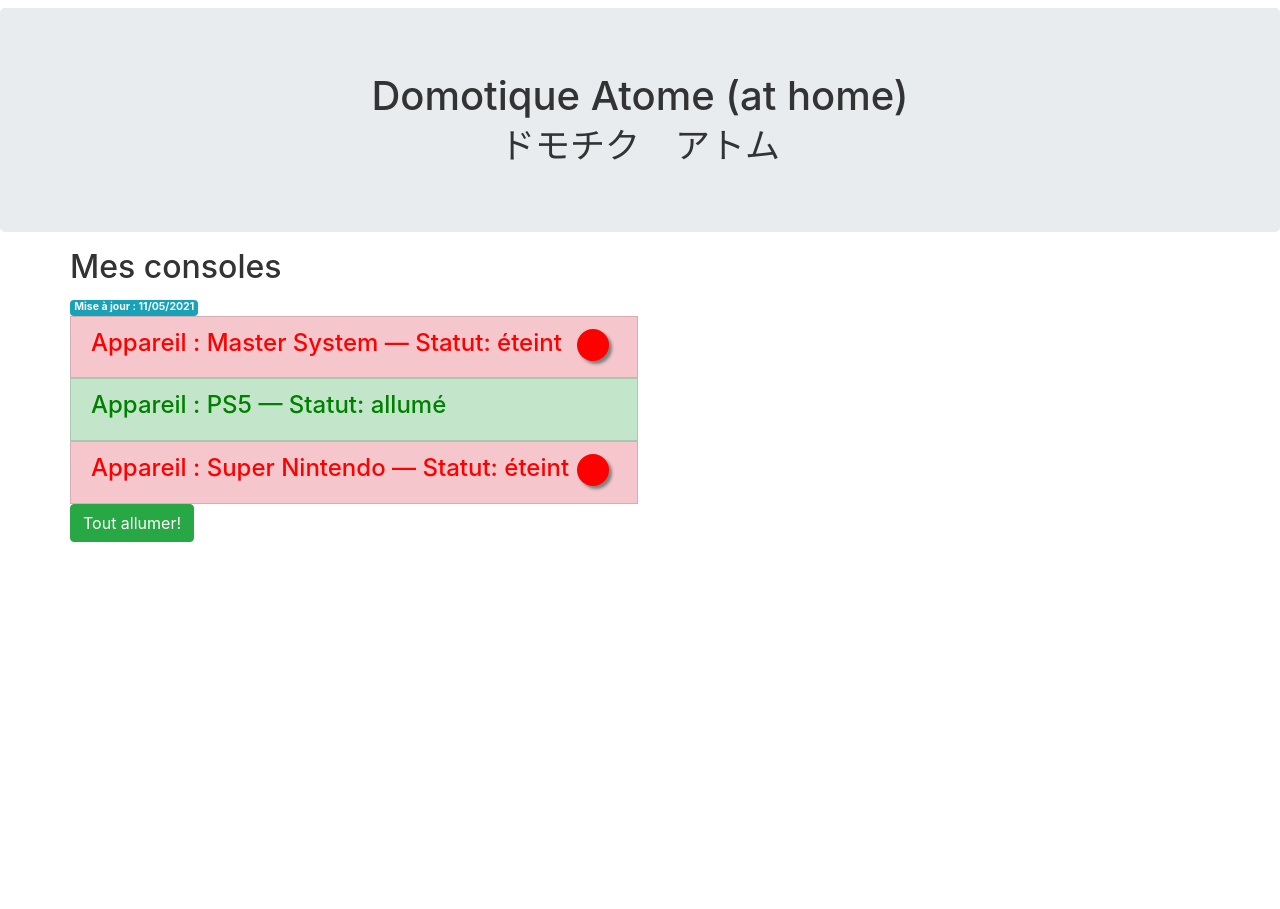
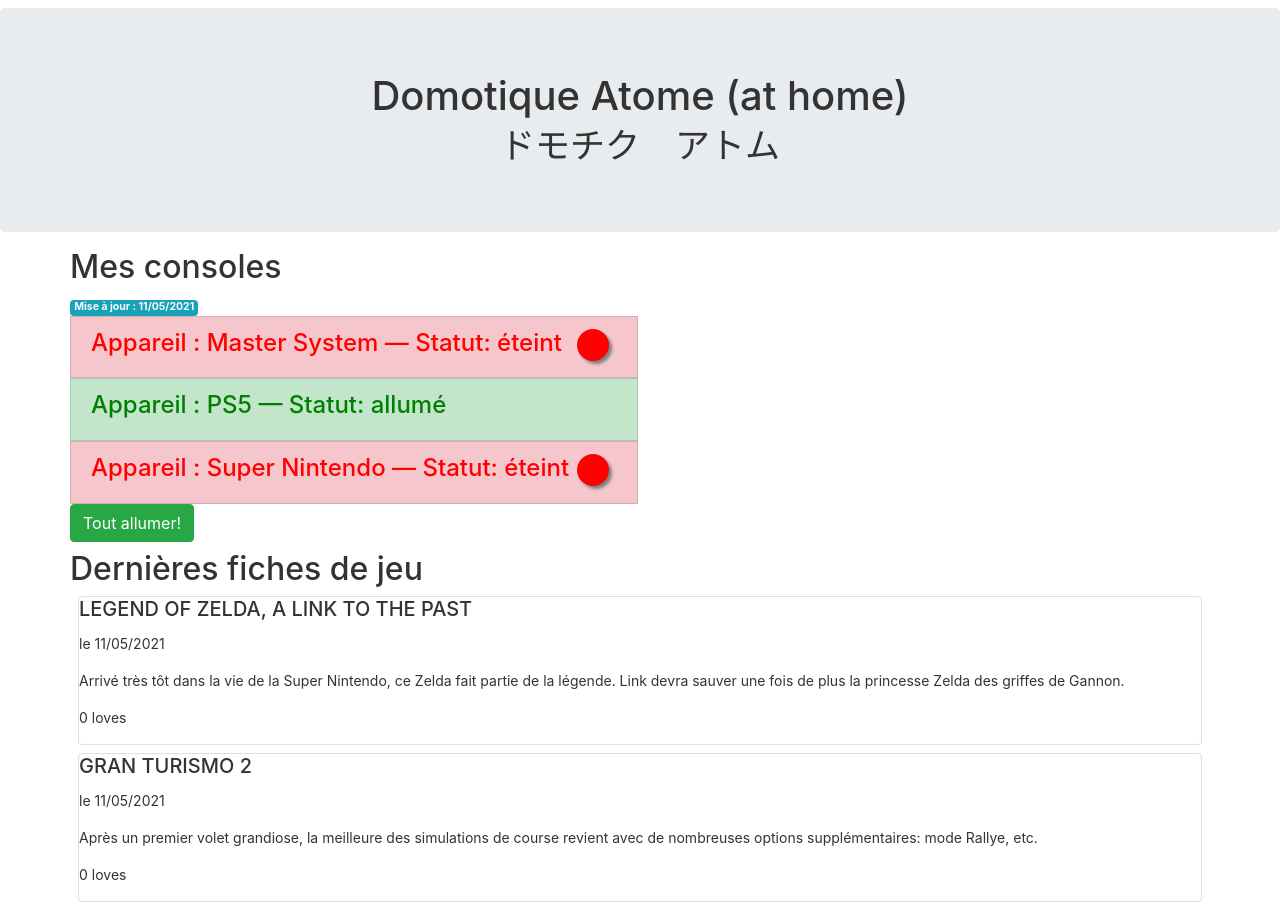
Before and after one commit to gironeremi/DomotikAtome, an Angular app: page / in a window 1280 px wide. Shown: the top 909 px of the page. Before the commit the page ends 800 px from the top, so only its background shows below. Built offline with nearby package versions, Linux system fonts and the light colour scheme.

Commit message:
affichage de 3 éléments à partir d'un tableau

```diff
--- a/src/app/app.component.html
+++ b/src/app/app.component.html
@@ -17,3 +17,11 @@
     </div>
   </div>
 </div>
+<div class="container">
+  <div class="row">
+    <div class="col-xs-12">
+      <h2>Dernières fiches de jeu</h2>
+      <app-post-list></app-post-list>
+    </div>
+  </div>
+</div>
--- /dev/null
+++ b/src/app/post-list-item/post-list-item.component.html
@@ -0,0 +1,6 @@
+<div class="card m-2">
+  <h5 class="card-title">{{ title | uppercase }}</h5>
+  <p>le {{created_at | date | date: 'dd/MM/YYYY'}}</p>
+  <p class="card-text">{{ content }}</p>
+  <p>{{ loveIts }} loves</p>
+</div>
--- /dev/null
+++ b/src/app/post-list-item/post-list-item.component.ts
@@ -0,0 +1,24 @@
+import { Component, Input, OnInit } from '@angular/core';
+
+@Component({
+  selector: 'app-post-list-item',
+  templateUrl: './post-list-item.component.html',
+  styleUrls: ['./post-list-item.component.scss']
+})
+export class PostListItemComponent implements OnInit {
+  @Input() title: string;
+  @Input() content: string;
+  @Input() created_at;
+  @Input() loveIts: number;
+
+  constructor() {
+    this.title ="";
+    this.content="";
+    this.created_at=Date.now();
+    this.loveIts = 0;
+   }
+
+  ngOnInit(): void {
+  }
+
+}
--- /dev/null
+++ b/src/app/post-list/post-list.component.html
@@ -0,0 +1,4 @@
+<app-post-list-item *ngFor="let test of tests"
+                    [title]="test.title"
+                    [content]="test.content">
+</app-post-list-item>
--- /dev/null
+++ b/src/app/post-list/post-list.component.ts
@@ -0,0 +1,37 @@
+import { Component, Input, OnInit } from '@angular/core';
+
+@Component({
+  selector: 'app-post-list',
+  templateUrl: './post-list.component.html',
+  styleUrls: ['./post-list.component.scss']
+})
+
+export class PostListComponent implements OnInit {
+  tests=[
+    {
+      title: "Legend of Zelda, A Link to the Past",
+      content: "Arrivé très tôt dans la vie de la Super Nintendo, ce Zelda fait partie de la légende. Link devra sauver une fois de plus la princesse Zelda des griffes de Gannon.",
+      loveIts: 0,
+      created_at: Date
+    },
+    {
+      title: "Gran Turismo 2",
+      content: "Après un premier volet grandiose, la meilleure des simulations de course revient avec de nombreuses options supplémentaires: mode Rallye, etc.",
+      loveIts: 0,
+      created_at: Date
+    },
+    {
+      title: "Road Rash 3D",
+      content: "C'était un hit sur MegaDrive, il revient sur Playstation! Et en 3D, en plus! Chevauchez les plus belles montures des États-Unis et tapez sur vos concurrents avec chaînes, matraques et bouteilles de verre.",
+      loveIts: 0,
+      created_at: Date
+    }
+  ];
+  constructor() {
+
+   }
+
+  ngOnInit(): void {
+  }
+
+}
```
Also changed, not shown: src/app/app.module.ts (+5 -2 lines), src/app/post-list-item/post-list-item.component.scss (added), src/app/post-list/post-list.component.scss (added).
